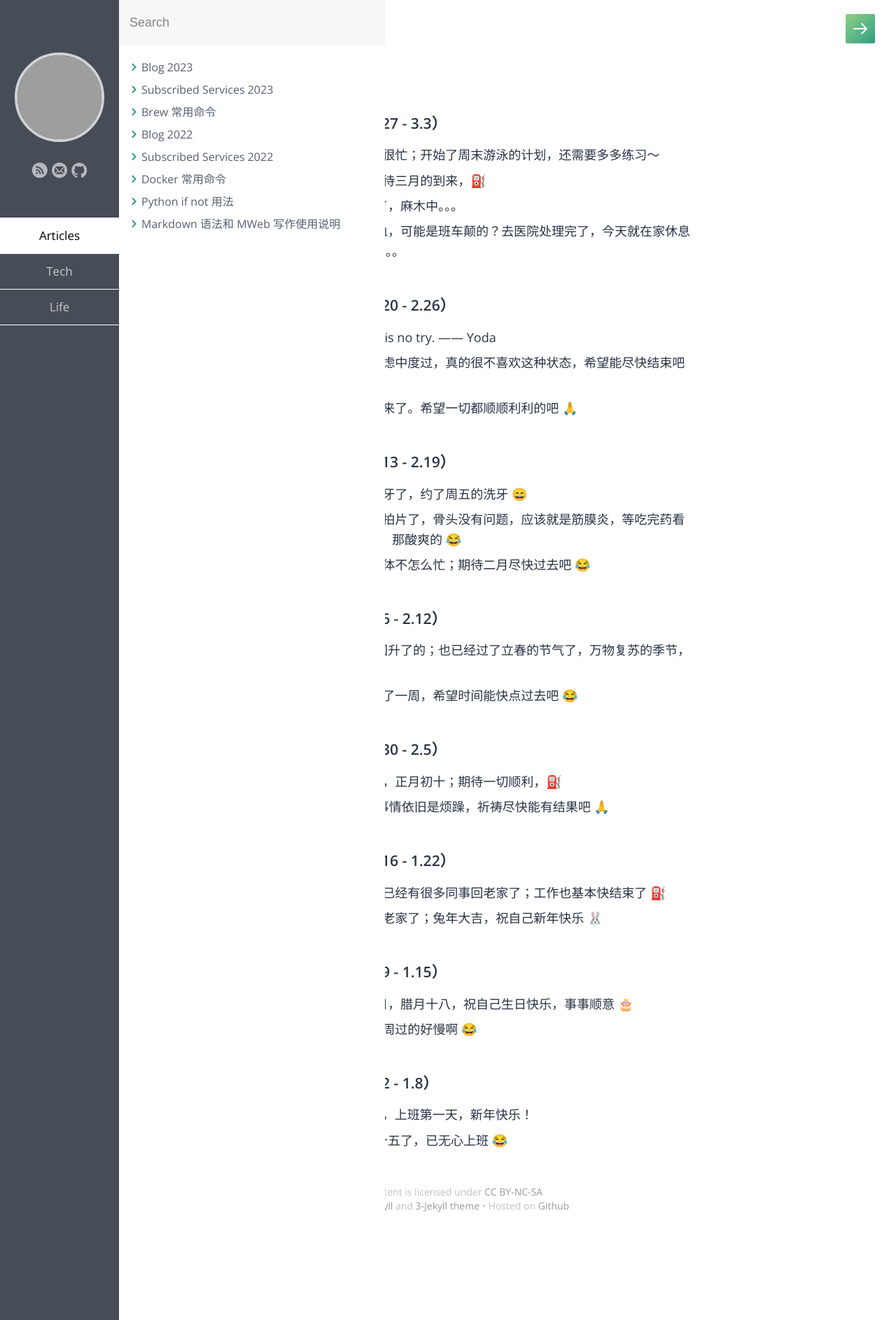
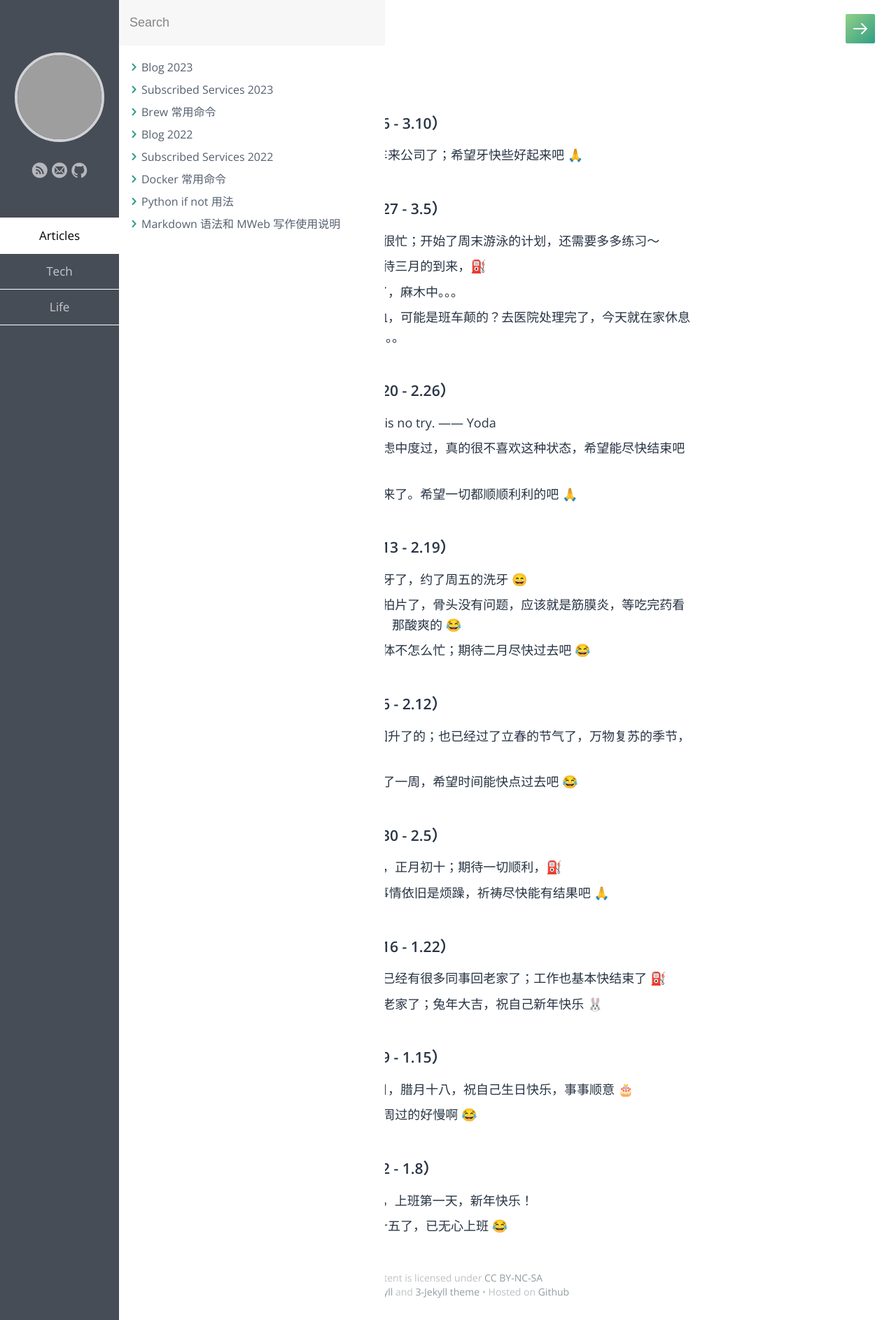
Before and after one commit to samxupeiran/samxupeiran.github.io, a Jekyll site: the page built from _posts/life/2023-01-03-my-blog.md, in a window 1280 px wide. Shown: the whole page at 70% size. Built offline with Jekyll 4.4.1, drawn with Linux system fonts in a browser that asks for light colours; some web fonts are replaced; grey boxes are pictures that could not be loaded.

Commit message:
feat: add weekly blog 3.6

```diff
--- a/_posts/life/2023-01-03-my-blog.md
+++ b/_posts/life/2023-01-03-my-blog.md
@@ -6,7 +6,10 @@ tags: Blog
 ---
 
 
-- ### 2023 年 3 月 第 1 周（2.27 - 3.3）
+- ### 2023 年 3 月 第 2 周（3.6 - 3.10）
+     - 3.6 今天周一，早晨坐班车来公司了；希望牙快些好起来吧 🙏
+
+- ### 2023 年 3 月 第 1 周（2.27 - 3.5）
      - 2.27 近期需求比较大，会很忙；开始了周末游泳的计划，还需要多多练习～
      - 2.28 二月最后一天的，期待三月的到来，⛽️
      - 3.2 上午去医院把牙给拔了，麻木中。。。
```
